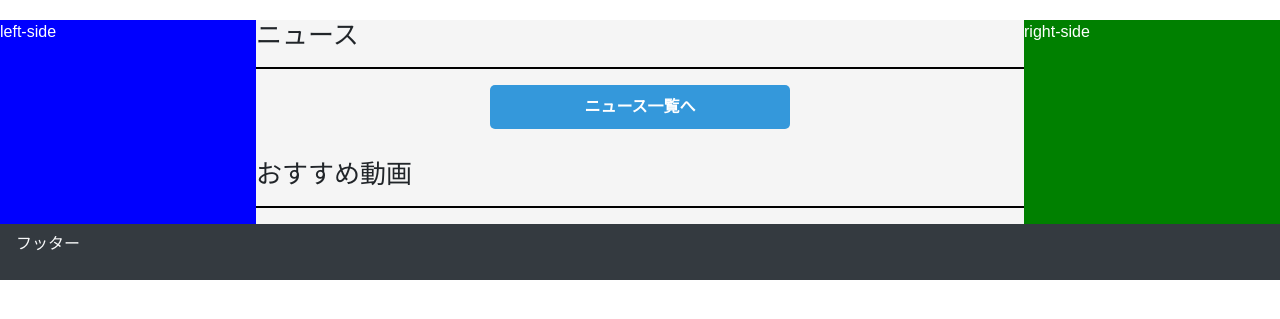
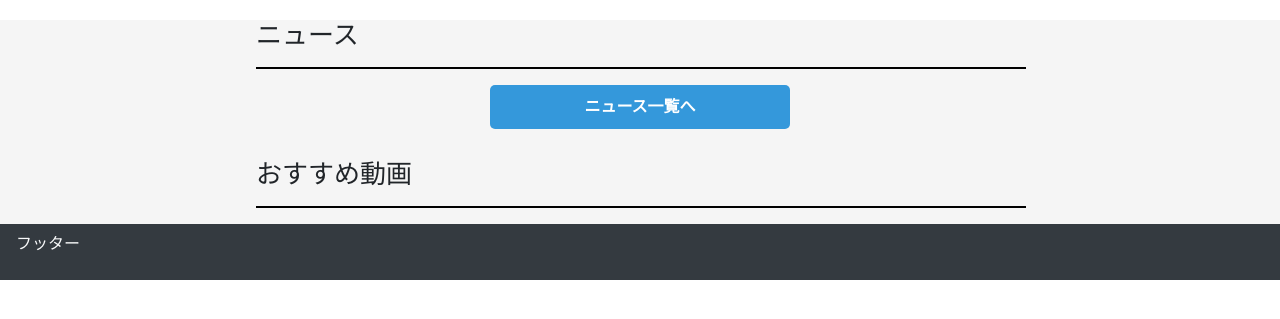
Before and after one commit to gustave-studio/science, a Django app: page / in a window 1280 px wide. Shown: the part 72-391 px from the top of the page. Run offline with Django 4.2, Linux system fonts and the light colour scheme; data that the repository does not hold is empty; parts of the project's set-up code (start-up, migrations or seed data) failed here and were passed over.

Commit message:
⚗️広告の試験導入

```diff
--- a/static/base.css
+++ b/static/base.css
@@ -1,4 +1,5 @@
-.ad-container {
+/* 自動でオーバーレイ広告を出す機能があるためそちらを使う */
+/* .ad-container {
     display: none;
 }
 
@@ -14,4 +15,4 @@
         box-shadow: 0px -2px 5px rgba(0, 0, 0, 0.1);
         z-index: 999;
     }
-}
+} */
--- a/static/top.css
+++ b/static/top.css
@@ -20,17 +20,20 @@ header {
 }
 
 .left-side {
-  background-color: blue;
   color: #fff;
   width: 20%;
   float: left;
 }
 
 .right-side {
-  background-color: green;
   color: #fff;
   width: 20%;
   float: right;
+}
+
+.sidebar-ads {
+  width: 160px;
+  margin: auto;
 }
 
 .main {
@@ -150,7 +153,7 @@ hr {
   object-position: center top;
 }
 
-@media (max-width: 750px) {
+@media (max-width: 800px) {
   body {
     width: 100%;
     margin: 0;
--- a/templates/base.html
+++ b/templates/base.html
@@ -22,15 +22,17 @@
   {% block content %}
   {% endblock content %}
 
-  <div class="ad-container" id="adContainer">
+  <!-- 自動でオーバーレイ広告を出す機能があるためそちらを使う。 -->
+  <!-- <div class="ad-container" id="adContainer">
     広告スペース
-  </div>
+  </div> -->
 
   <nav class="navbar navbar-dark bg-dark text-light">
     <p>フッター</p>
   </nav>
 
-  <script>
+  <!-- 自動でオーバーレイ広告を出す機能があるためそちらを使う。 -->
+  <!-- <script>
     var adContainer = document.getElementById('adContainer');
     var isVisible = false;
 
@@ -51,5 +53,5 @@
         }
       }
     });
-  </script>
+  </script> -->
 </html>
--- a/templates/top.html
+++ b/templates/top.html
@@ -12,7 +12,11 @@
   <body>
     <div class="main-container">
       <div class="left-side">
-        <p>left-side</p>
+        <div class="sidebar-ads">
+        <!-- admax -->
+          <script src="https://adm.shinobi.jp/s/50d5c0517727ff365d5e433772e62be7"></script>
+        <!-- admax -->
+        </div>
       </div>
       <div class="main">
         <h2>ニュース</h2>
@@ -67,9 +71,17 @@
             <p>{{ video.title }}</p>
           </div>
         {% endfor %}
+
+        <!-- admax -->
+        <script src="https://adm.shinobi.jp/s/332174a534466c59edffc61dda73d8c6"></script>
+        <!-- admax -->
       </div>
       <div class="right-side">
-        <p>right-side</p>
+        <div class="sidebar-ads">
+        <!-- admax -->
+          <script src="https://adm.shinobi.jp/s/50d5c0517727ff365d5e433772e62be7"></script>
+        <!-- admax -->
+        </div>
       </div>
     </div>
   </body>
```
